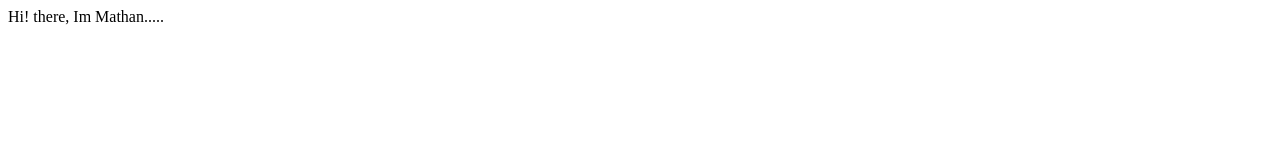
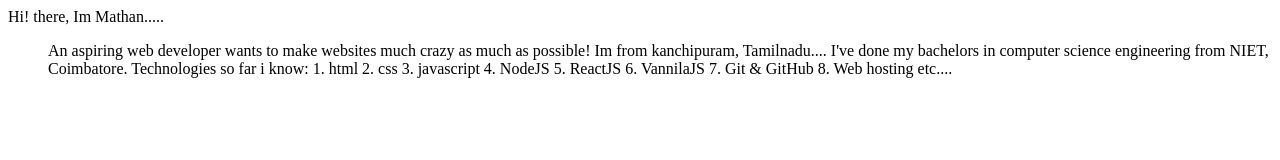
Before and after one commit to Mathan-T/Mathan-site, a plain HTML site: page index.html in a window 1280 px wide. Drawn offline with Linux system fonts and the light colour scheme.

Commit message:
docs: added some info's

```diff
--- a/index.html
+++ b/index.html
@@ -7,5 +7,18 @@
 </head>
 <body>
     Hi! there, Im Mathan.....
+    <ol>An aspiring web developer wants to make websites much crazy as much as possible!
+    Im from kanchipuram, Tamilnadu....
+    I've done my bachelors in computer science engineering from NIET, Coimbatore.
+    Technologies so far i know:
+    1. html
+    2. css
+    3. javascript
+    4. NodeJS
+    5. ReactJS
+    6. VannilaJS
+    7. Git & GitHub
+    8. Web hosting etc....
+    </ol>
 </body>
 </html>
```
